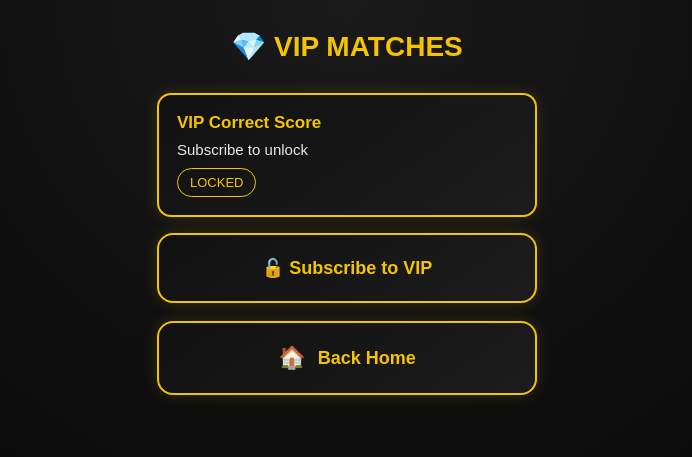
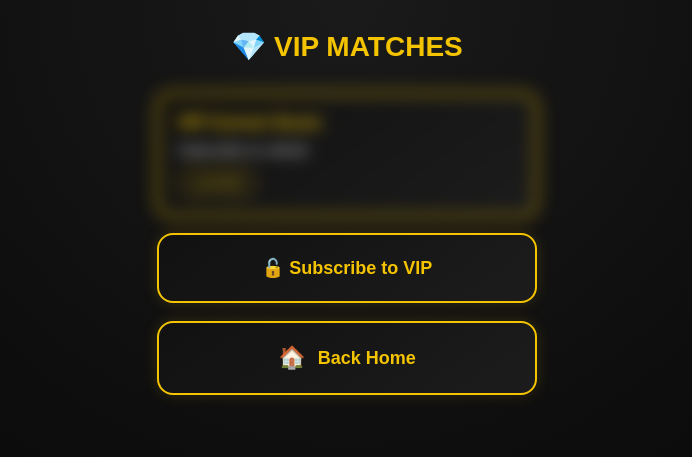
Before and after one commit to Solomon1011/vip-flask-server, a Flask app: template templates/vip.html in a window 1280 px wide. Shown: the top 457 px of the page, without its empty margins (293-985 px from the left). Run offline with Flask 3, Linux system fonts and the light colour scheme; the template is opened without the code that fills it: most values are stand-ins (such as "Sample title", 1, 10 or a date in 2020).

Commit message:
Update style.css

```diff
--- a/static/style.css
+++ b/static/style.css
@@ -89,3 +89,8 @@ body {
     border: 1px solid #f5c400;
     color: #f5c400;
 }
+.blur {
+  filter: blur(8px);
+  pointer-events: none;
+  user-select: none;
+}
```
